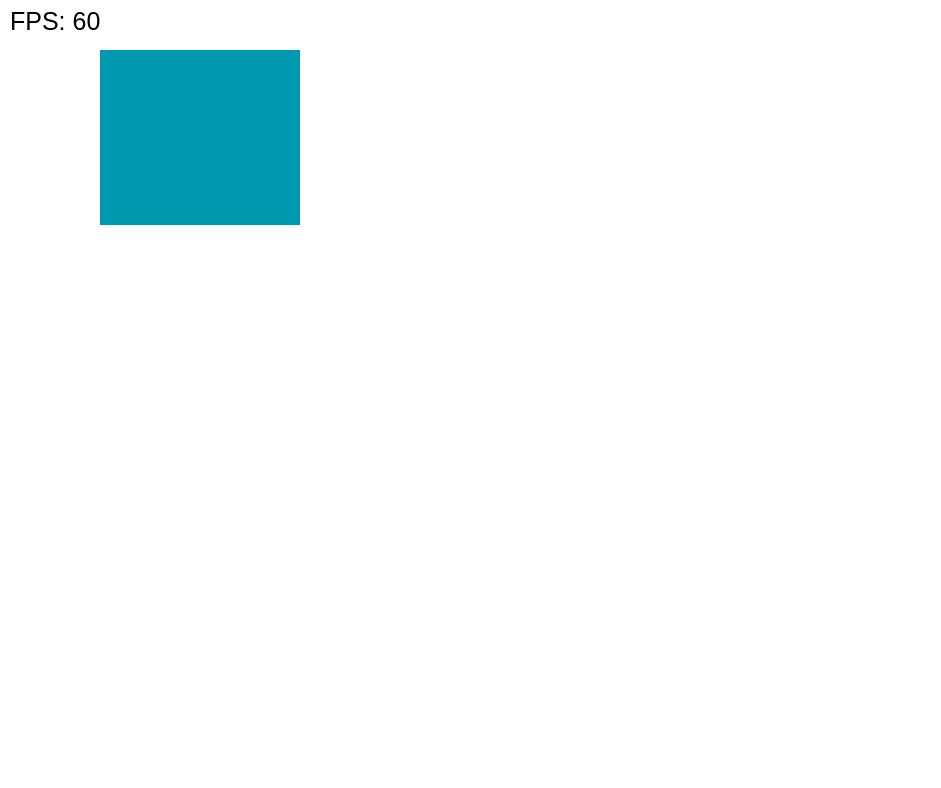
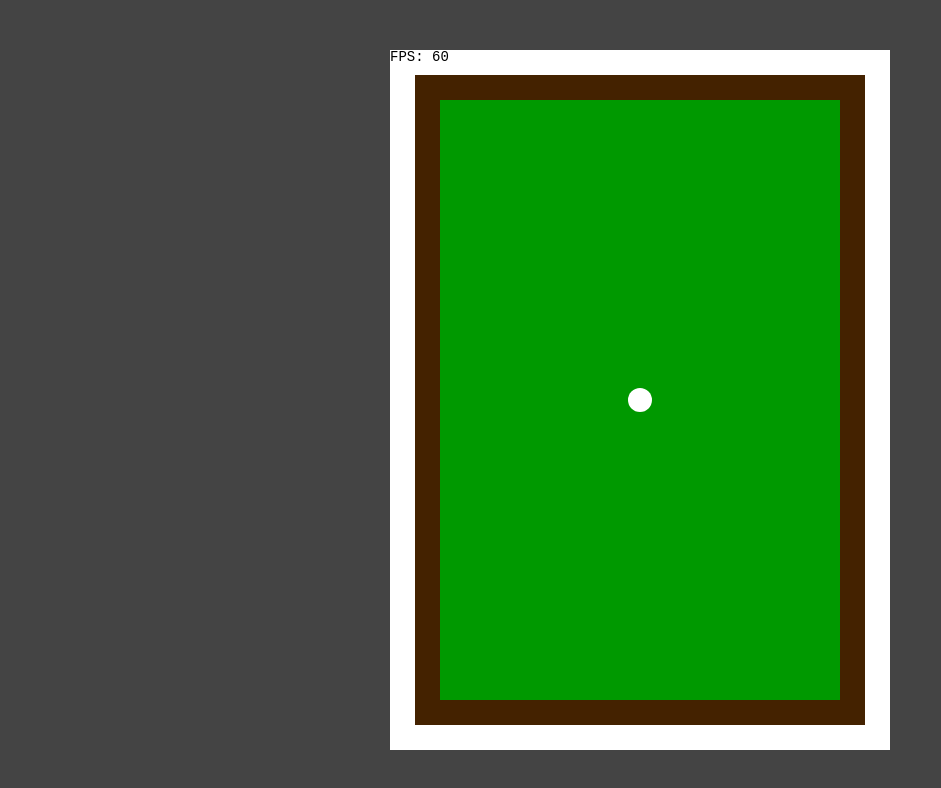
Before and after one commit to gkotecki/react-snooker, a React (Create React App) app: page / in a window 1280 px wide. Shown: the top 788 px of the page, without its empty margins (0-941 px from the left). Built offline with nearby package versions, Linux system fonts and the light colour scheme.

Commit message:
UPDATE: styling, cleanup, initial pool table with fps counter

```diff
--- a/src/App.css
+++ b/src/App.css
@@ -1,38 +1,3 @@
-.App {
-  text-align: center;
+canvas {
+  background: white;
 }
-
-.App-logo {
-  height: 40vmin;
-  pointer-events: none;
-}
-
-@media (prefers-reduced-motion: no-preference) {
-  .App-logo {
-    animation: App-logo-spin infinite 20s linear;
-  }
-}
-
-.App-header {
-  background-color: #282c34;
-  min-height: 100vh;
-  display: flex;
-  flex-direction: column;
-  align-items: center;
-  justify-content: center;
-  font-size: calc(10px + 2vmin);
-  color: white;
-}
-
-.App-link {
-  color: #61dafb;
-}
-
-@keyframes App-logo-spin {
-  from {
-    transform: rotate(0deg);
-  }
-  to {
-    transform: rotate(360deg);
-  }
-}
--- a/src/App.tsx
+++ b/src/App.tsx
@@ -3,55 +3,65 @@ import React, { useRef, useEffect } from "react";
 function App() {
   const canvasRef = useRef(null);
 
+  /**
+   * React update hook
+   */
   useEffect(() => {
+    // Set parameters to be reused within hook state
     let secondsPassed = 0;
     let oldTimeStamp = 0;
+    let fps = 0;
 
-    console.log();
+    // Start game loop
+    const gameLoop = (timeStamp) => {
+      const ctx: CanvasRenderingContext2D = canvasRef.current.getContext("2d");
 
-    const gameLoop = (timeStamp) => {
-      const ctx = getContext();
+      // Calculate the number of seconds passed since the last frame
+      ({ fps, secondsPassed, oldTimeStamp } = calculateFps( secondsPassed, timeStamp, oldTimeStamp ));
 
-      ({ secondsPassed, oldTimeStamp } = drawFps(secondsPassed, timeStamp, oldTimeStamp, ctx));
-
-      update(ctx, secondsPassed);
+      updateCanvas(ctx, fps);
 
       requestAnimationFrame(gameLoop);
     };
     gameLoop(console.timeStamp);
   }, []);
 
-  function drawFps(secondsPassed, timeStamp, oldTimeStamp, ctx) {
-    // Calculate the number of seconds passed since the last frame
+  /**
+   * Calculates FPS and set time parameters
+   */
+  function calculateFps(secondsPassed: number, timeStamp: any, oldTimeStamp: number) {
     secondsPassed = (timeStamp - oldTimeStamp) / 1000;
     oldTimeStamp = timeStamp;
-
-    // Draw number to the screen
-    ctx.fillStyle = "white";
-    ctx.fillRect(0, 0, 200, 100);
-    ctx.font = "25px sans-serif";
-    ctx.fillStyle = "black";
-    ctx.fillText("FPS: " + Math.round(1 / secondsPassed), 10, 30);
-    return { secondsPassed, oldTimeStamp };
+    const fps = Math.round(1 / secondsPassed);
+    return { fps, secondsPassed, oldTimeStamp };
   }
 
-  function getContext() {
-    const canvas = canvasRef.current;
-    canvas.width = window.innerWidth;
-    canvas.height = window.innerHeight;
-    canvas.style.width = `${canvas.width}px`;
-    canvas.style.height = `${canvas.height}px`;
+  /**
+   * Clears previous frames and draws new content
+   */
+  function updateCanvas(ctx: CanvasRenderingContext2D, fps: number) {
+    // Clears previous frame
+    ctx.clearRect(0, 0, 500, 700);
 
-    return canvas.getContext("2d");
+    // Draw FPS string
+    ctx.font = "14px monospace";
+    ctx.fillStyle = "black";
+    ctx.fillText("FPS: " + fps, 0, 11);
+
+    // Draw billiards table
+    ctx.fillStyle = "#420";
+    ctx.fillRect(25, 25, 450, 650);
+    ctx.fillStyle = "#090";
+    ctx.fillRect(50, 50, 400, 600);
+
+    // Draw white ball
+    ctx.fillStyle = "#fff"
+    ctx.beginPath();
+    ctx.arc(250, 350, 12, 0, 2*Math.PI);
+    ctx.fill();
   }
 
-  function update(context, secondsPassed) {
-    let randomColor = Math.random() > 0.5 ? "#ff8080" : "#0099b0";
-    context.fillStyle = randomColor;
-    context.fillRect(100, 50, 200, 175);
-  }
-
-  return <canvas ref={canvasRef} />;
+  return <canvas ref={canvasRef} width="500" height="700" />;
 }
 
 export default App;
--- a/src/index.css
+++ b/src/index.css
@@ -1,13 +1,31 @@
 body {
   margin: 0;
-  font-family: -apple-system, BlinkMacSystemFont, 'Segoe UI', 'Roboto', 'Oxygen',
-    'Ubuntu', 'Cantarell', 'Fira Sans', 'Droid Sans', 'Helvetica Neue',
+  font-family: -apple-system, BlinkMacSystemFont, "Segoe UI", "Roboto", "Oxygen",
+    "Ubuntu", "Cantarell", "Fira Sans", "Droid Sans", "Helvetica Neue",
     sans-serif;
   -webkit-font-smoothing: antialiased;
   -moz-osx-font-smoothing: grayscale;
+  background: #444;
 }
 
 code {
-  font-family: source-code-pro, Menlo, Monaco, Consolas, 'Courier New',
+  font-family: source-code-pro, Menlo, Monaco, Consolas, "Courier New",
     monospace;
 }
+
+* {
+  margin: 0;
+  padding: 0;
+}
+
+div#root {
+  display: flex;
+  align-items: center;
+  justify-content: center;
+  width: 100vw;
+  height: 100vh;
+}
+
+canvas {
+  background: #fff;
+}
```
